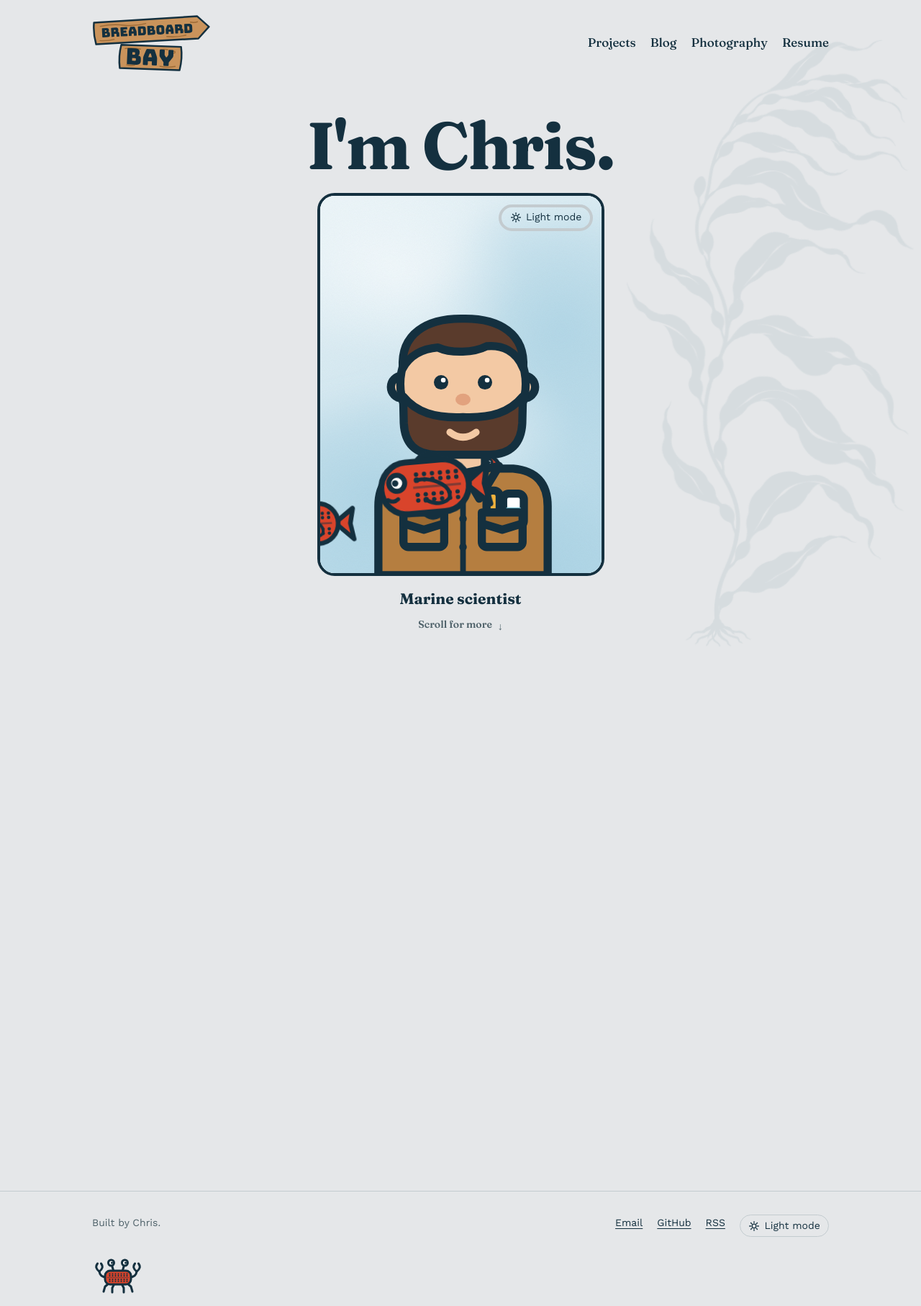
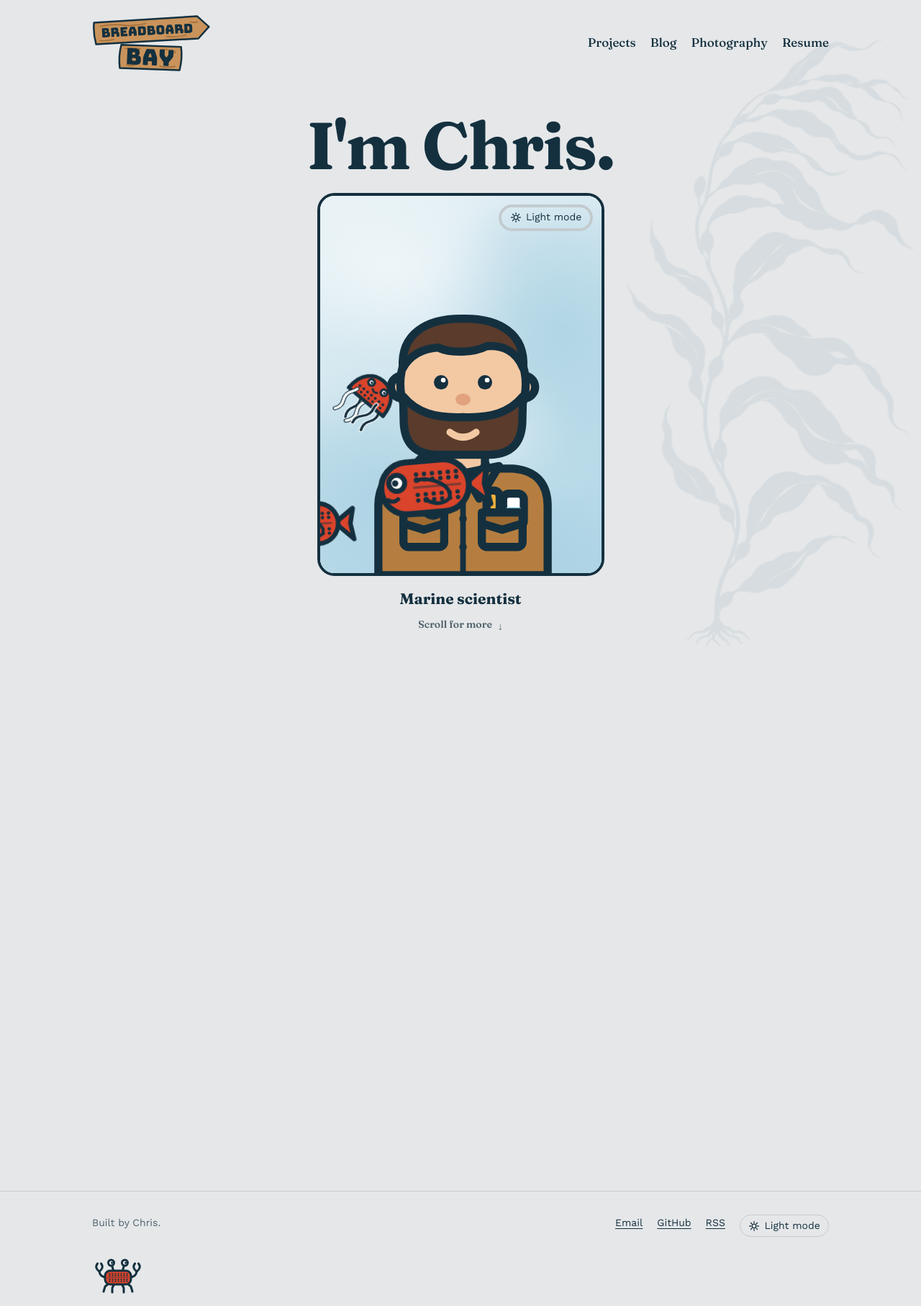
Before and after one commit to RobotCrabLab/Homepage, a Jekyll site: the page built from index.html, in a window 1280 px wide. Shown: the whole page at 72% size. Built offline with Jekyll 4.4.1, drawn with Linux system fonts in a browser that asks for light colours.

Commit message:
Jellyfish enters from a random side and swims up at about 40 degrees
Each trip it starts just off the left or right edge about 25% up from
the bottom (give or take 5%), tilted bell-first, and pulses up and
across the card at about 40 degrees.

Co-Authored-By: Claude Opus 5.5 <noreply@anthropic.com>
Claude-Session: https://claude.ai/code/session_01MMDVxXAekaRt7NRydvis2Y

```diff
--- a/assets/css/style.css
+++ b/assets/css/style.css
@@ -417,29 +417,31 @@ img { max-width: 100%; height: auto; }
   .home .scroll-hint { top: calc(6.4rem + var(--step-4) + 2.6rem); }
 }
 
-/* The jelly drifts up through the back of scene 1: it pulses upward from below the
-   frame to above it, behind everything else, and fades out in scene 2. The script
-   picks a new starting spot 5-10% left or right of center for each trip. */
+/* The jelly swims through the back of scene 1, behind everything else. Each trip it
+   enters from the left or right edge about 25% up from the bottom and pulses upward
+   at about 40 degrees across the card; the script picks the side, the exact start
+   height and the path (--dx, --dy, --tilt). It fades out in scene 2. */
 .card-jelly {
-  position: absolute; z-index: 0; top: 100%; left: 50%; width: 22%;
-  transform: translateX(-50%); opacity: 1; transition: opacity 0.6s ease;
+  --dx: 0px; --dy: 0px; --tilt: 0deg;
+  position: absolute; z-index: 0; left: -22%; top: 70%; width: 22%;
+  transform: rotate(var(--tilt)); opacity: 1; transition: opacity 0.6s ease;
 }
-.card-jelly .mascot-mark { width: 100%; animation: jelly-squeeze 3s ease-in-out infinite; transform-origin: 50% 30%; }
+.card-jelly .mascot-mark { width: 100%; animation: jelly-squeeze 2.75s ease-in-out infinite; transform-origin: 50% 30%; }
 .is-scene-2 .card-jelly { opacity: 0; }
 @media (prefers-reduced-motion: no-preference) {
-  .card-jelly { animation: jelly-rise 24s linear infinite; }
+  .card-jelly { animation: jelly-rise 22s linear infinite; }
 }
-@media (prefers-reduced-motion: reduce) { .card-jelly { top: 38%; } .card-jelly .mascot-mark { animation: none; } }
+@media (prefers-reduced-motion: reduce) { .card-jelly { left: 8%; top: 30%; } .card-jelly .mascot-mark { animation: none; } }
 @keyframes jelly-rise {
-  0.00% { top: 100.0%; animation-timing-function: cubic-bezier(.2,.7,.4,1); }
-  12.50% { top: 83.5%; animation-timing-function: cubic-bezier(.2,.7,.4,1); }
-  25.00% { top: 67.0%; animation-timing-function: cubic-bezier(.2,.7,.4,1); }
-  37.50% { top: 50.5%; animation-timing-function: cubic-bezier(.2,.7,.4,1); }
-  50.00% { top: 34.0%; animation-timing-function: cubic-bezier(.2,.7,.4,1); }
-  62.50% { top: 17.5%; animation-timing-function: cubic-bezier(.2,.7,.4,1); }
-  75.00% { top: 1.0%; animation-timing-function: cubic-bezier(.2,.7,.4,1); }
-  87.50% { top: -15.5%; animation-timing-function: cubic-bezier(.2,.7,.4,1); }
-  100.00% { top: -32.0%; animation-timing-function: cubic-bezier(.2,.7,.4,1); }
+  0.00% { transform: translate(calc(var(--dx) * 0.000), calc(var(--dy) * 0.000)) rotate(var(--tilt)); animation-timing-function: cubic-bezier(.2,.7,.4,1); }
+  12.50% { transform: translate(calc(var(--dx) * 0.125), calc(var(--dy) * 0.125)) rotate(var(--tilt)); animation-timing-function: cubic-bezier(.2,.7,.4,1); }
+  25.00% { transform: translate(calc(var(--dx) * 0.250), calc(var(--dy) * 0.250)) rotate(var(--tilt)); animation-timing-function: cubic-bezier(.2,.7,.4,1); }
+  37.50% { transform: translate(calc(var(--dx) * 0.375), calc(var(--dy) * 0.375)) rotate(var(--tilt)); animation-timing-function: cubic-bezier(.2,.7,.4,1); }
+  50.00% { transform: translate(calc(var(--dx) * 0.500), calc(var(--dy) * 0.500)) rotate(var(--tilt)); animation-timing-function: cubic-bezier(.2,.7,.4,1); }
+  62.50% { transform: translate(calc(var(--dx) * 0.625), calc(var(--dy) * 0.625)) rotate(var(--tilt)); animation-timing-function: cubic-bezier(.2,.7,.4,1); }
+  75.00% { transform: translate(calc(var(--dx) * 0.750), calc(var(--dy) * 0.750)) rotate(var(--tilt)); animation-timing-function: cubic-bezier(.2,.7,.4,1); }
+  87.50% { transform: translate(calc(var(--dx) * 0.875), calc(var(--dy) * 0.875)) rotate(var(--tilt)); animation-timing-function: cubic-bezier(.2,.7,.4,1); }
+  100.00% { transform: translate(calc(var(--dx) * 1.000), calc(var(--dy) * 1.000)) rotate(var(--tilt)); animation-timing-function: cubic-bezier(.2,.7,.4,1); }
 }
 @keyframes jelly-squeeze {
   0%, 100% { transform: scale(1, 1); }
```
Also changed, not shown: index.html (+16 -3 lines).
